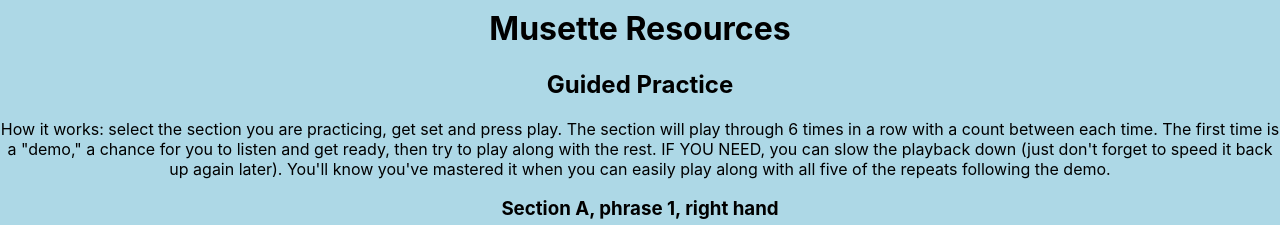
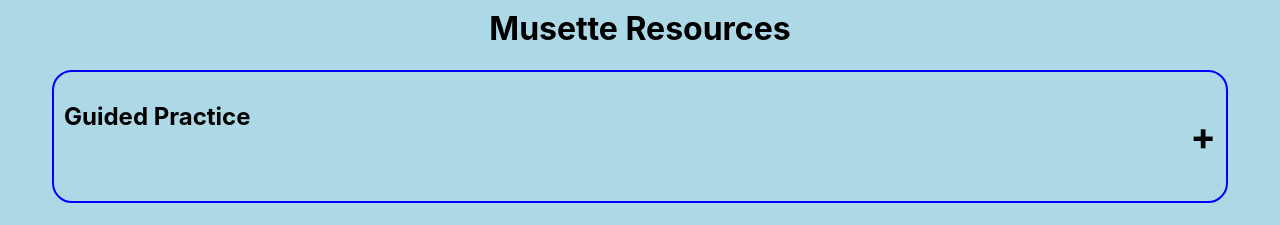
Before and after one commit to Sheilabob/Suzuki-song-resources, a React (Create React App) app: page /musette in a window 1280 px wide. Shown: the part 225-450 px from the top of the page. Built offline with nearby package versions, Linux system fonts and the light colour scheme.

Commit message:
implemented start of accordion in Musette section

```diff
--- a/src/App.css
+++ b/src/App.css
@@ -49,3 +49,47 @@ a {
   background-color: lightblue;
   z-index: 0;
 }
+
+.accordion {
+  display: flex;
+  flex-direction: column;
+  width: 90%;
+  margin: auto;
+  padding: 10px;
+  border-radius: 20px;
+  border: 2px solid blue;
+}
+
+.accordion-header {
+  display: flex;
+  justify-content: space-between;
+}
+
+.accordion-content {
+  max-height: 10000px;
+  transition: max-height 1s ease-in-out;
+  overflow: hidden;
+}
+
+.accordion-content[aria-expanded="true"] {
+  max-height: 0px;
+  transition: max-height 1s cubic-bezier(0, 1, 0, 1);
+}
+
+.plus {
+  font-size: 38px;
+}
+
+.plus[aria-expanded="true"] {
+  display: none;
+}
+
+.minus {
+  display: none;
+}
+
+.minus[aria-expanded="false"] {
+  display: inline;
+  font-size: 38px;
+
+}
--- a/src/Musette.js
+++ b/src/Musette.js
@@ -1,9 +1,21 @@
+import { useState } from "react";
 
 function Musette() {
+
+  const [expand, setExpand] = useState(false)
+
+  const handleClick = () => setExpand(!expand)
+
     return (
       <div>
         <h1>Musette Resources</h1>
-        <section> <h2>Guided Practice</h2>
+        <section className="accordion">
+          <div className="accordion-header">
+            <h2>Guided Practice</h2>
+            <h1 className="plus" aria-expanded={expand} onClick={handleClick}>+</h1>
+            <h1 className="minus" aria-expanded={!expand} onClick={handleClick}>-</h1>
+          </div>
+          <div className="accordion-content" aria-expanded={!expand}>
             <p>How it works:  select the section you are practicing, get set and press play.  The section will play through 6 times in a row with a count between each time.  The first time is a "demo," a chance for you to listen and get ready, then try to play along with the rest.  IF YOU NEED, you can slow the playback down (just don't forget to speed it back up again later).  You'll know you've mastered it when you can easily play along with all five of the repeats following the demo.</p>
             <h3>Section A, phrase 1, right hand</h3>
             <audio src="assets/audio/Musette-RH-1a.mp3" controls>Your browser does not support HTML5 audio.</audio>
@@ -37,6 +49,7 @@ function Musette() {
             <audio src="assets/audio/Musette-B2.mp3" controls>Your browser does not support HTML5 audio.</audio>
             <h3>Section B, both hands</h3>
             <audio src="assets/audio/Musette-B.mp3" controls>Your browser does not support HTML5 audio.</audio>
+          </div>
         </section>
         <section>
         <h2>Tutorial Videos</h2>
```
Lines whose indentation alone changed are shown as unchanged.
